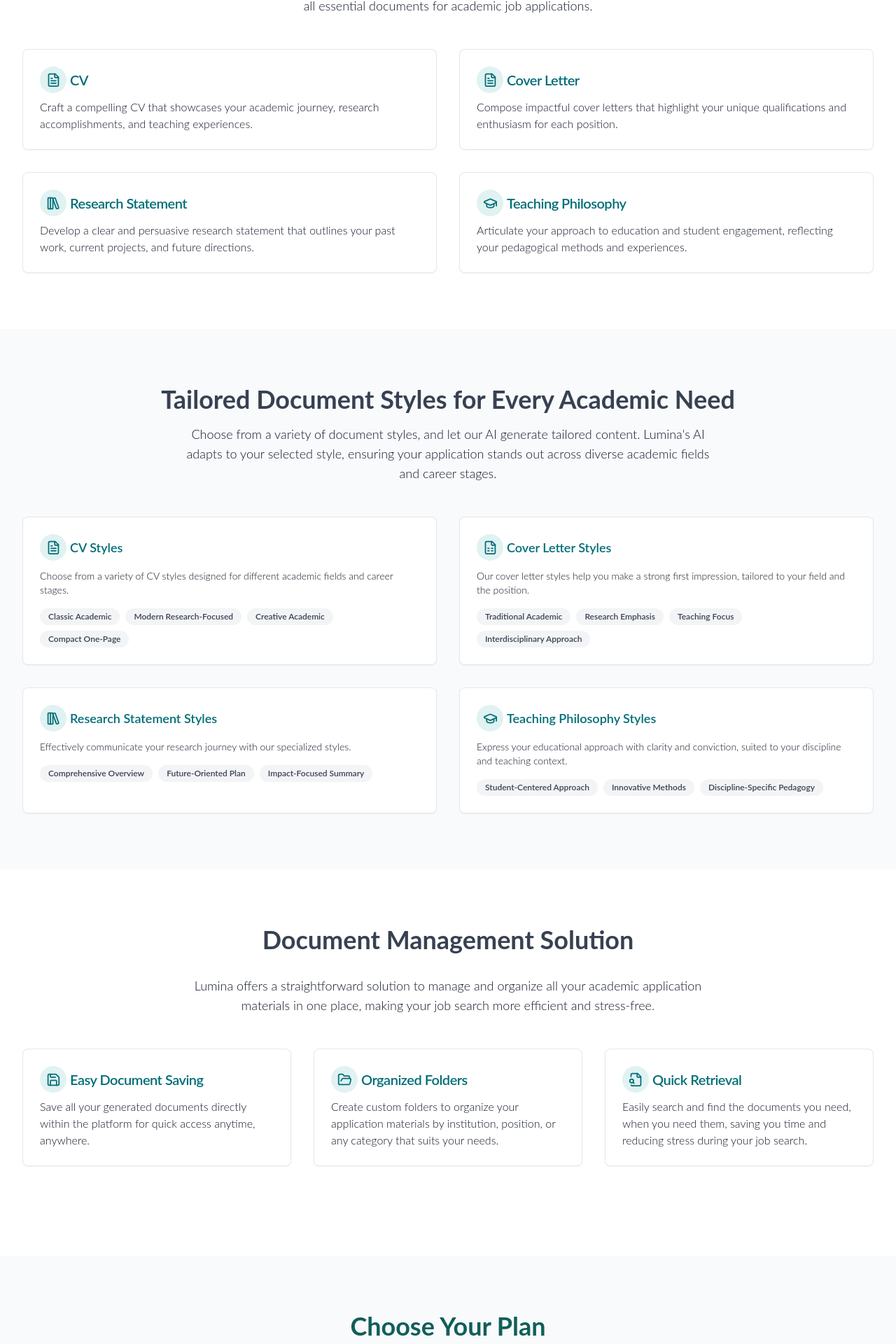
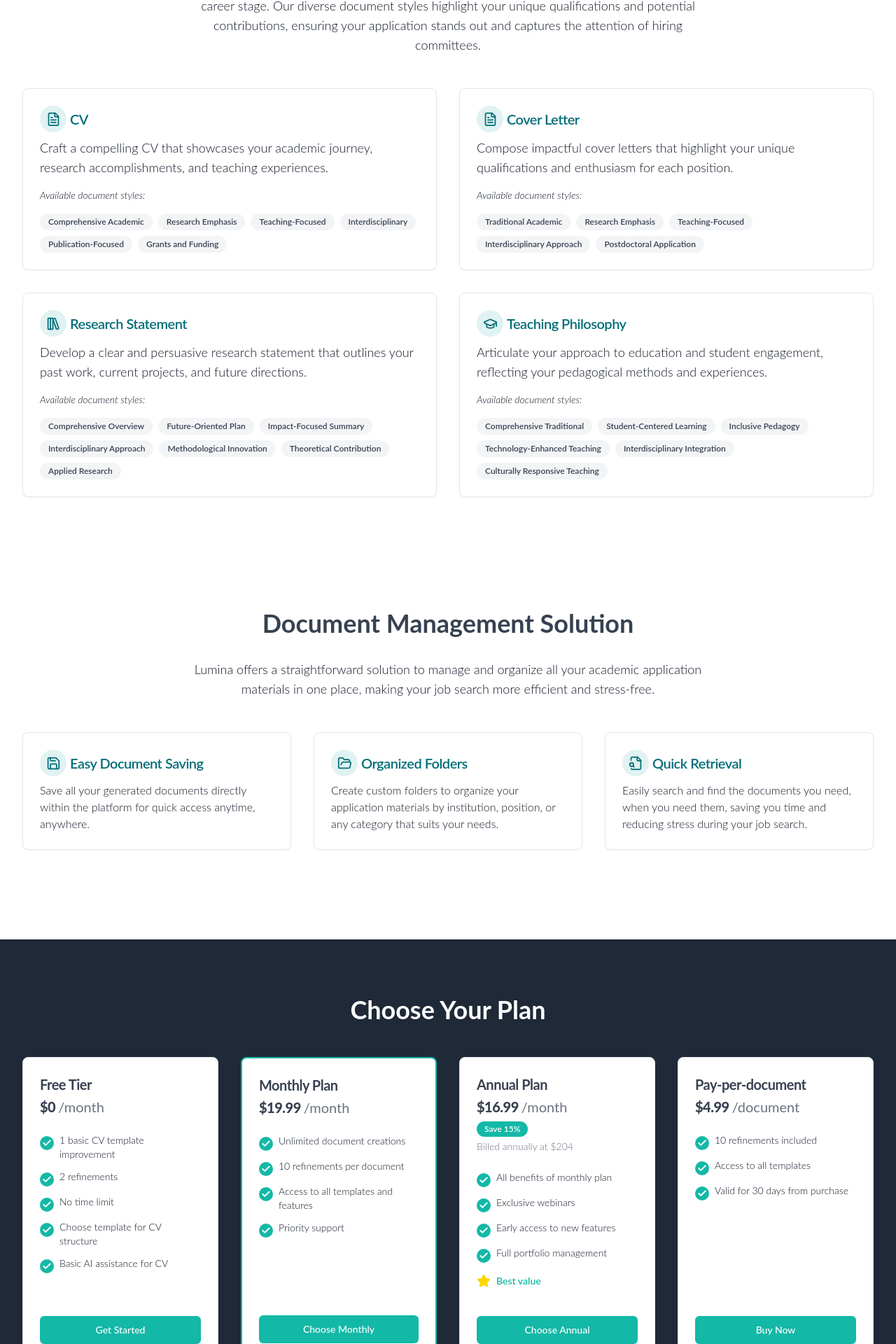
Before and after one commit to Naxus28/lumina.ai, a Next.js app: page / in a window 1280 px wide. Shown: the part 1752-3672 px from the top of the page at 70% size. Built offline with nearby package versions, Linux system fonts and the light colour scheme.

Commit message:
Adds document styles to cover letter section

```diff
--- a/app/components/landing/LandingPageContent.tsx
+++ b/app/components/landing/LandingPageContent.tsx
@@ -50,9 +50,9 @@
 				<AnimatedSection>
 					<PortfolioSection />
 				</AnimatedSection>
-				<AnimatedSection>
+				{/* <AnimatedSection>
 					<DocumentStylesSection />
-				</AnimatedSection>
+				</AnimatedSection> */}
 				<AnimatedSection>
 					<DocumentManagementSection />
 				</AnimatedSection>
--- a/app/components/landing/document-styles/DocumentStylesSection.tsx
+++ b/app/components/landing/document-styles/DocumentStylesSection.tsx
@@ -4,7 +4,7 @@
 
 export const DocumentStylesSection: React.FC = () => (
 	<section
-		id="styles"
+		id="document-styles"
 		className="py-20 px-4 sm:px-6 lg:px-8 bg-[#f8fafc]"
 	>
 		<div className="max-w-7xl mx-auto">
--- a/app/components/landing/portfolio/PortfolioItem.tsx
+++ b/app/components/landing/portfolio/PortfolioItem.tsx
@@ -1,21 +1,34 @@
 import React from 'react';
 import { Card, CardContent, CardHeader, CardTitle } from '@/components/ui/card';
 import { IconWrapper } from '@/components/ui/iconWrapper';
+import { Paragraph, Span } from '@/app/components/typography';
 
 interface PortfolioItemProps {
 	icon: React.ElementType;
 	title: string;
 	description: string;
+	examples: string[];
 }
 
-export const PortfolioItem: React.FC<PortfolioItemProps> = ({ icon: Icon, title, description }) => (
+export const PortfolioItem: React.FC<PortfolioItemProps> = ({ icon: Icon, title, description, examples }) => (
 	<Card className="flex flex-col h-full border border-gray-200 shadow-sm">
 		<CardHeader className="flex flex-row items-center space-y-0 pb-2">
 			<IconWrapper Icon={Icon} />
 			<CardTitle className="text-xl font-semibold text-[#006D77]">{title}</CardTitle>
 		</CardHeader>
 		<CardContent>
-			<p className="text-gray-900">{description}</p>
+			<Paragraph className="text-gray-900 mb-4">{description}</Paragraph>
+			<Paragraph className="text-gray-900 mb-4 italic text-sm">Available document styles:</Paragraph>
+			<div className="flex flex-wrap gap-2">
+				{examples.map((example, index) => (
+					<Span
+						key={index}
+						className="inline-block bg-gray-100 rounded-full px-3 py-1 text-xs font-semibold text-gray-700"
+					>
+						{example}
+					</Span>
+				))}
+			</div>
 		</CardContent>
 	</Card>
 );
--- a/app/components/landing/portfolio/PortfolioSection.tsx
+++ b/app/components/landing/portfolio/PortfolioSection.tsx
@@ -10,27 +10,31 @@
 	>
 		<div className="max-w-7xl mx-auto">
 			<H2>Craft a Complete Academic Portfolio</H2>
-			<Paragraph className="text-center text-gray-900 mb-12 max-w-3xl mx-auto">Lumina helps you create a comprehensive portfolio tailored to your field and career stage, covering all essential documents for academic job applications.</Paragraph>
+			<Paragraph className="text-center text-gray-900 mb-12 max-w-3xl mx-auto">Lumina crafts tailored academic portfolios with AI-generated content, adapting to your field and career stage. Our diverse document styles highlight your unique qualifications and potential contributions, ensuring your application stands out and captures the attention of hiring committees.</Paragraph>
 			<div className="grid grid-cols-1 md:grid-cols-2 gap-8">
 				<PortfolioItem
 					icon={FileText}
 					title="CV"
 					description="Craft a compelling CV that showcases your academic journey, research accomplishments, and teaching experiences."
+					examples={['Comprehensive Academic', 'Research Emphasis', 'Teaching-Focused', 'Interdisciplinary', 'Publication-Focused', 'Grants and Funding']}
 				/>
 				<PortfolioItem
 					icon={FileText}
 					title="Cover Letter"
 					description="Compose impactful cover letters that highlight your unique qualifications and enthusiasm for each position."
+					examples={['Traditional Academic', 'Research Emphasis', 'Teaching-Focused', 'Interdisciplinary Approach', 'Postdoctoral Application']}
 				/>
 				<PortfolioItem
 					icon={LibraryBig}
 					title="Research Statement"
 					description="Develop a clear and persuasive research statement that outlines your past work, current projects, and future directions."
+					examples={['Comprehensive Overview', 'Future-Oriented Plan', 'Impact-Focused Summary', 'Interdisciplinary Approach', 'Methodological Innovation', 'Theoretical Contribution', 'Applied Research']}
 				/>
 				<PortfolioItem
 					icon={GraduationCap}
 					title="Teaching Philosophy"
 					description="Articulate your approach to education and student engagement, reflecting your pedagogical methods and experiences."
+					examples={['Comprehensive Traditional', 'Student-Centered Learning', 'Inclusive Pedagogy', 'Technology-Enhanced Teaching', 'Interdisciplinary Integration', 'Culturally Responsive Teaching']}
 				/>
 			</div>
 		</div>
--- a/app/components/landing/pricing/PricingCard.tsx
+++ b/app/components/landing/pricing/PricingCard.tsx
@@ -16,7 +16,7 @@
 			cx="10"
 			cy="10"
 			r="10"
-			fill="#006D77"
+			fill="#14b8a6"
 		/>
 		<path
 			d="M14.6668 6.5L8.25016 12.9167L5.3335 10"
@@ -40,7 +40,7 @@
 }
 
 export const PricingCard: React.FC<PricingCardProps> = ({ title, price, period, description, features, buttonText, isHighlighted = false, isBestValue = false }) => (
-	<Card className={`flex flex-col h-full ${isHighlighted ? 'border-2 border-[#006D77]' : 'border border-gray-200'}`}>
+	<Card className={`flex flex-col h-full ${isHighlighted ? 'border-2 border-teal-500' : 'border border-gray-200'}`}>
 		<CardHeader className="space-y-1 pb-2">
 			<CardTitle className="text-xl font-bold text-gray-700">{title}</CardTitle>
 			<div className="mt-1 flex items-baseline text-gray-700">
@@ -67,12 +67,12 @@
 						fill="#FFD700"
 						className="h-5 w-5 text-[#FFD700] mr-2"
 					/>
-					<span className="text-sm font-semibold text-[#006D77]">Best value</span>
+					<span className="text-sm font-semibold text-teal-500">Best value</span>
 				</div>
 			)}
 		</CardContent>
 		<CardFooter className="pt-4">
-			<Button className={`w-full ${isHighlighted ? 'bg-[#006D77] hover:bg-[#005a63] text-white' : 'bg-[#006D77] hover:bg-[#005a63] text-white'}`}>{buttonText}</Button>
+			<Button className={`w-full ${isHighlighted ? 'bg-teal-500 hover:bg-[#005a63] text-white' : 'bg-teal-500 hover:bg-[#005a63] text-white'}`}>{buttonText}</Button>
 		</CardFooter>
 	</Card>
 );
--- a/app/components/landing/pricing/PricingSection.tsx
+++ b/app/components/landing/pricing/PricingSection.tsx
@@ -13,10 +13,10 @@
 	return (
 		<section
 			id="pricing"
-			className="py-20 px-4 sm:px-6 lg:px-8 bg-[#f8fafc]"
+			className="py-20 px-4 sm:px-6 lg:px-8 bg-gray-800"
 		>
 			<div className="max-w-7xl mx-auto">
-				<H2 className="text-4xl font-bold text-center mb-12 text-teal-800">Choose Your Plan</H2>
+				<H2 className="text-4xl font-bold text-center mb-12 text-white">Choose Your Plan</H2>
 				<div className="grid grid-cols-1 md:grid-cols-2 lg:grid-cols-4 gap-8">
 					<PricingCard
 						title="Free Tier"
@@ -39,7 +39,7 @@
 						period="month"
 						description={
 							<>
-								<Badge className="bg-[#006D77] text-white">Save 15%</Badge>
+								<Badge className="bg-[#14b8a6] text-white">Save 15%</Badge>
 								<p className="mt-1 text-sm text-gray-500">Billed annually at ${annualTotal}</p>
 							</>
 						}
```
